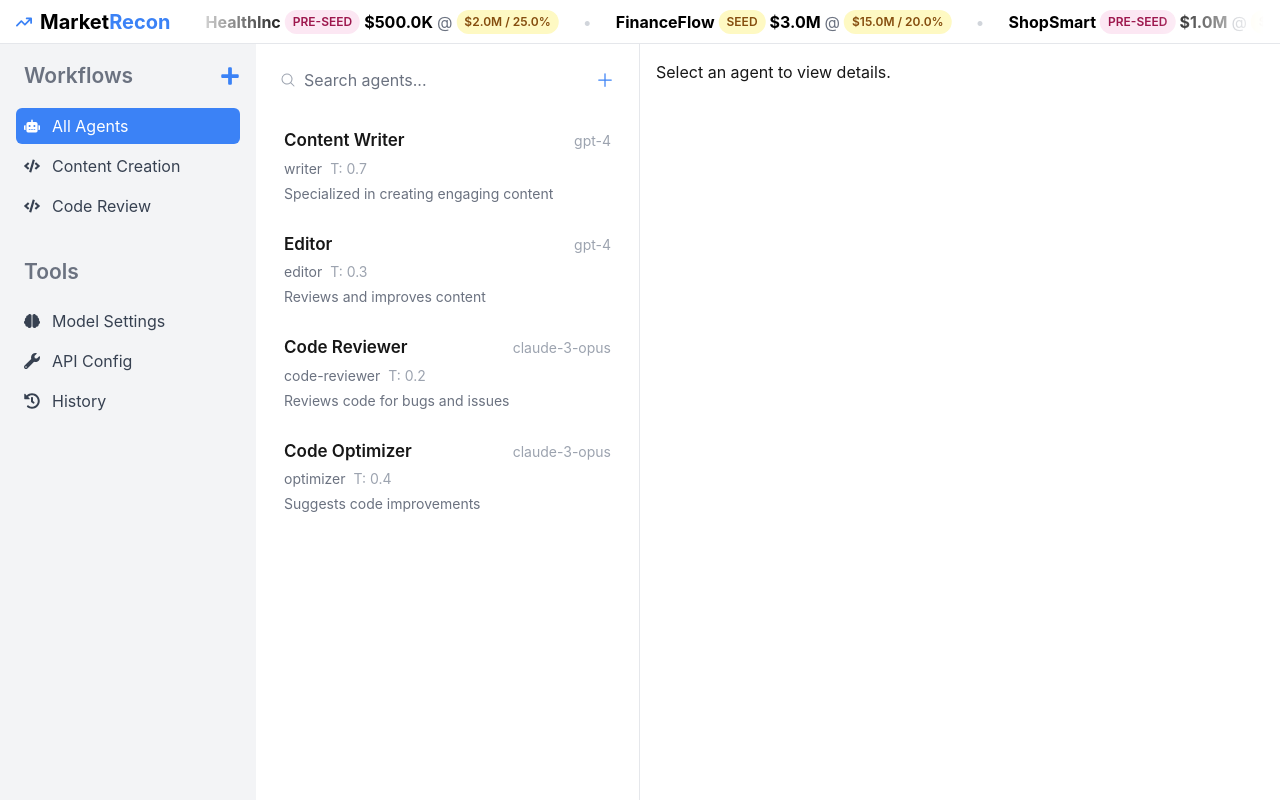
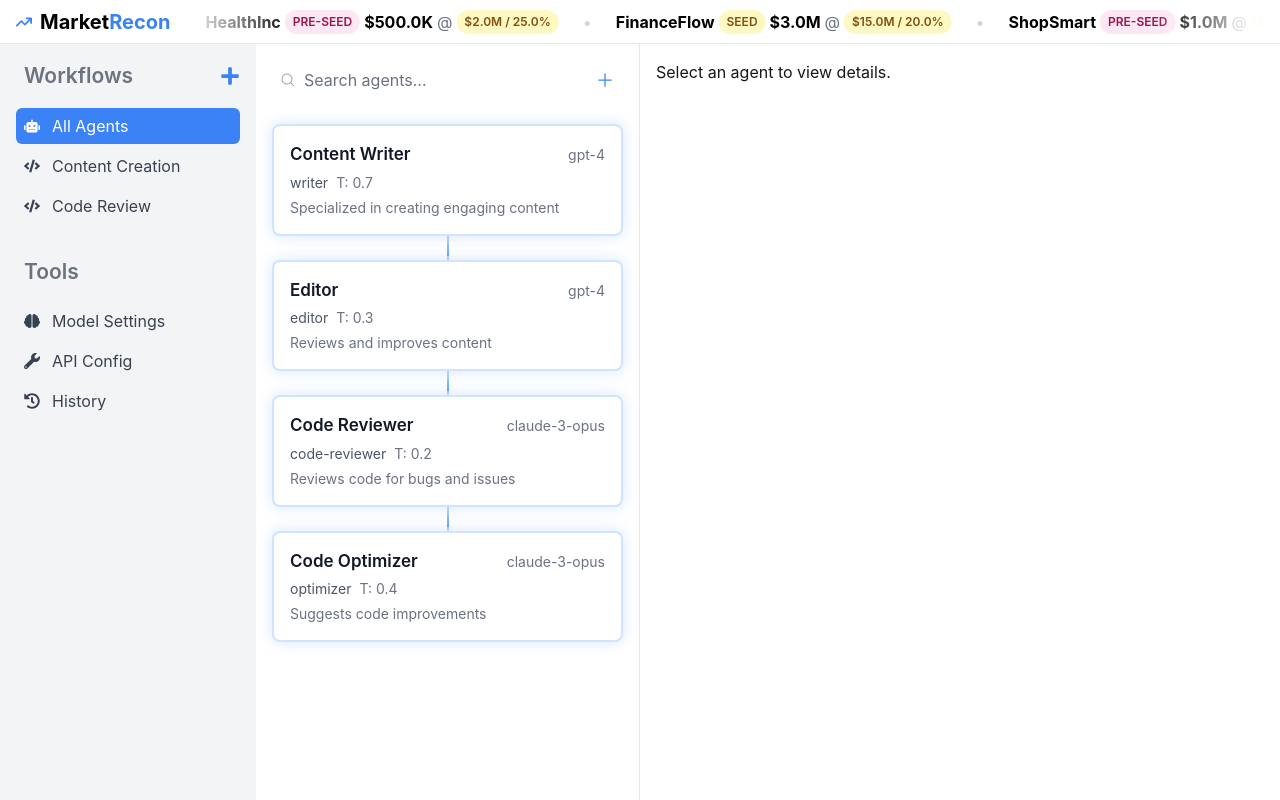
Before and after one commit to buzsh/orchestrate-ui, a Next.js app: page / in a window 1280 px wide. Built offline with nearby package versions, Linux system fonts and the light colour scheme.

Commit message:
refactor: AgentList uses new stylings for agent

```diff
--- a/components/AgentList.tsx
+++ b/components/AgentList.tsx
@@ -48,31 +48,50 @@ const AgentList: React.FC<AgentListProps> = ({
           </button>
         </div>
 
-        <ul className="space-y-1 overflow-y-auto pb-20">
-          {agents.map((agent) => (
-            <li key={agent.id}>
+        <div className="relative pt-2 pb-2">
+          <ul className="space-y-6 relative z-10">
+            {agents.map((agent, index) => (
+              <li key={agent.id} className="relative">
+                {index !== 0 && (
+                  <div className="absolute left-1/2 -top-[24px] h-[20px] w-0.5 bg-gradient-to-b from-blue-200 to-blue-400 dark:from-blue-800 dark:to-blue-600 transform -translate-x-1/2 z-0" />
+                )}
+
+                {index !== agents.length - 1 && (
+                  <div className="absolute left-1/2 -bottom-[24px] h-[20px] w-0.5 bg-gradient-to-b from-blue-400 to-blue-200 dark:from-blue-600 dark:to-blue-800 transform -translate-x-1/2 z-0" />
+                )}
+
                 <button
                   onClick={() => onSelectAgent(agent.id)}
-                className={`w-full text-left p-3 rounded-lg ${
+                  className={`
+                    w-full text-left p-4 rounded-lg
+                    relative z-10
+                    transition-all duration-200 ease-in-out
+                    bg-white dark:bg-black
+                    border-2 border-blue-400/30 dark:border-blue-600/30
+                    shadow-[0_0_15px_rgba(59,130,246,0.2)] dark:shadow-[0_0_15px_rgba(37,99,235,0.2)]
+                    hover:shadow-[0_0_20px_rgba(59,130,246,0.3)] dark:hover:shadow-[0_0_20px_rgba(37,99,235,0.3)]
+                    hover:border-blue-400/50 dark:hover:border-blue-600/50
+                    ${
                       selectedAgentId === agent.id
-                    ? "bg-blue-100 dark:bg-blue-900"
-                    : "hover:bg-gray-100 dark:hover:bg-[#2c2c2e]"
-                }`}
+                        ? "bg-blue-50 dark:bg-blue-900/30 border-blue-400 dark:border-blue-600 shadow-[0_0_25px_rgba(59,130,246,0.4)] dark:shadow-[0_0_25px_rgba(37,99,235,0.4)]"
+                        : ""
+                    }
+                  `}
                 >
                   <div className="flex flex-col">
                     <div className="flex justify-between items-center">
-                    <span className="text-[17px] font-semibold dark:text-white">
+                      <span className="text-[17px] font-semibold text-gray-900 dark:text-white">
                         {agent.name}
                       </span>
-                    <span className="text-[14px] text-gray-400">
+                      <span className="text-[14px] text-gray-500 dark:text-gray-400">
                         {agent.model}
                       </span>
                     </div>
                     <div className="flex items-center space-x-2 mt-1">
-                    <span className="text-[14px] text-gray-500 dark:text-gray-400">
+                      <span className="text-[14px] text-gray-600 dark:text-gray-300">
                         {agent.role}
                       </span>
-                    <span className="text-[14px] text-gray-400">
+                      <span className="text-[14px] text-gray-500 dark:text-gray-400">
                         T: {agent.temperature}
                       </span>
                     </div>
@@ -86,6 +105,7 @@ const AgentList: React.FC<AgentListProps> = ({
           </ul>
         </div>
       </div>
+    </div>
   );
 };
 
```
Lines whose indentation alone changed are shown as unchanged.
